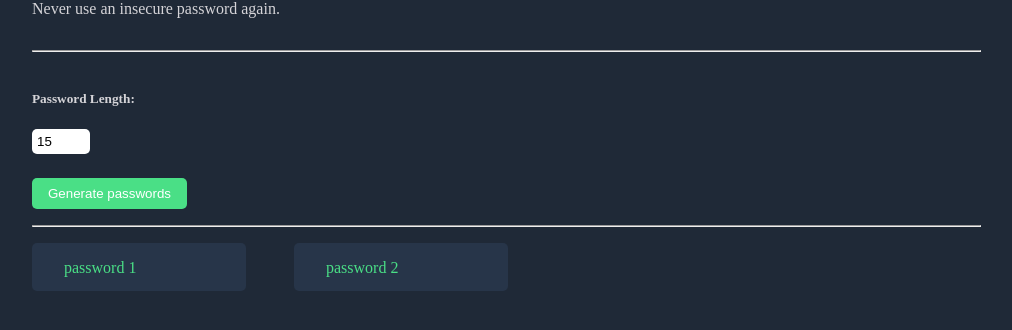
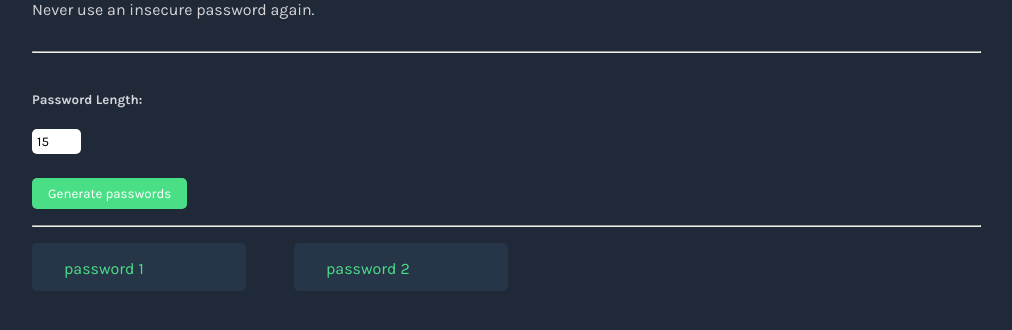
Before and after one commit to arslonga83/password-generator, a plain HTML site: page index.html in a window 1280 px wide. Shown: the part 122-452 px from the top of the page, without its empty margins (16-1028 px from the left). Drawn offline with Linux system fonts and the light colour scheme.

Commit message:
update font family

```diff
--- a/index.html
+++ b/index.html
@@ -4,6 +4,9 @@
   <meta charset="UTF-8">
   <meta http-equiv="X-UA-Compatible" content="IE=edge">
   <meta name="viewport" content="width=device-width, initial-scale=1.0">
+  <link rel="preconnect" href="https://fonts.googleapis.com">
+  <link rel="preconnect" href="https://fonts.gstatic.com" crossorigin>
+  <link href="https://fonts.googleapis.com/css2?family=Karla:wght@400;700&display=swap" rel="stylesheet">
   <link rel="stylesheet" href="./styles.css">
   <script src="./script.js" defer></script>
   <title>Scrimba Password Generator</title>
--- a/styles.css
+++ b/styles.css
@@ -6,6 +6,7 @@ body {
   align-items: start;
   padding: 48px;
   background:  #1F2937;
+  font-family: 'Karla', sans-serif;
   color: #D5D4D8;
   height: 100vh;
 }
@@ -23,6 +24,7 @@ body {
   border-radius: 5px;
   padding: 5px;
   border: none;
+  font-family: 'Karla', sans-serif;
 }
 
 #btn {
@@ -32,6 +34,7 @@ body {
   border: 0;
   border-radius: 5px;
   margin-top: 24px;
+  font-family: 'Karla', sans-serif;
 }
 
 hr {
```
